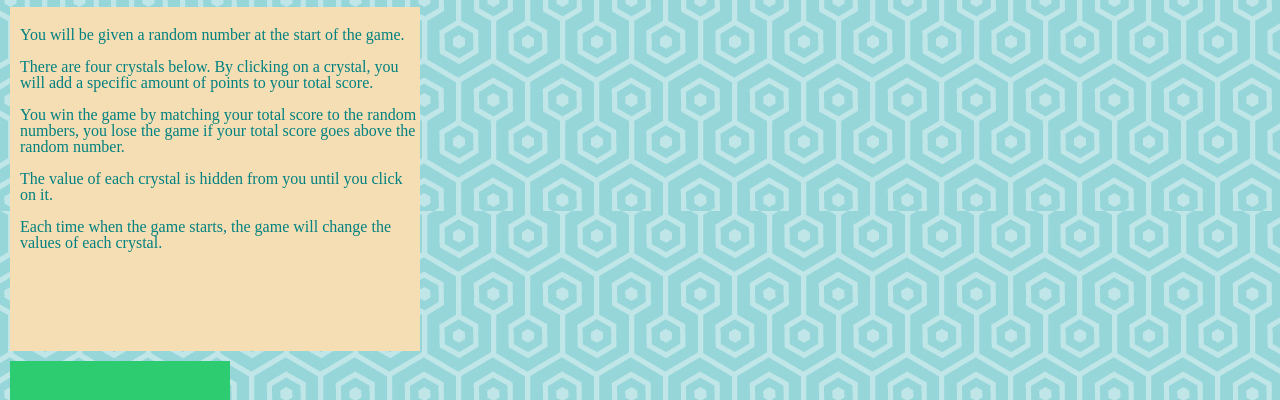
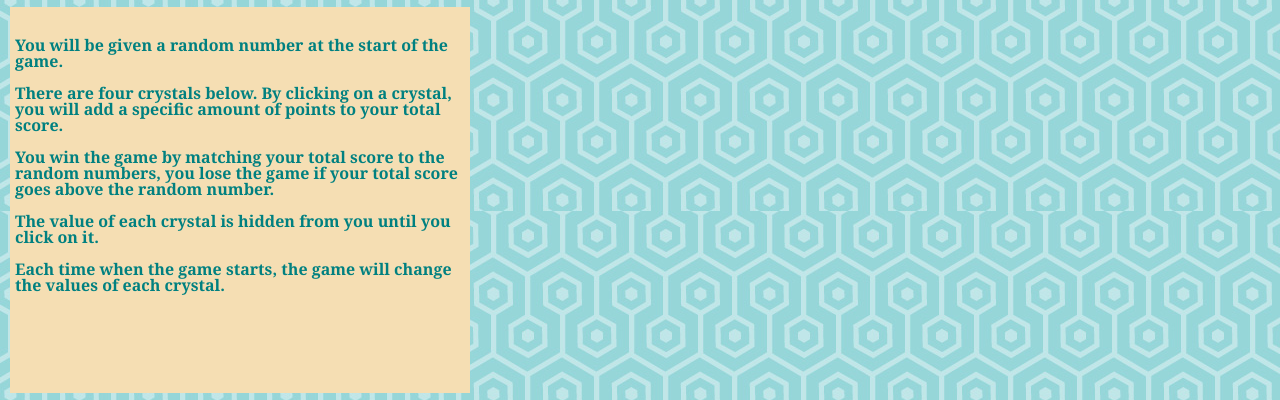
Before and after one commit to dt1993/Crystal-Collector, a plain HTML site: page index.html in a window 1280 px wide. Shown: the part 83-483 px from the top of the page. Drawn offline with nearby package versions, Linux system fonts and the light colour scheme.

Commit message:
update css

```diff
--- a/assets/css/style.css
+++ b/assets/css/style.css
@@ -17,12 +17,16 @@ body{
 
 .instructions{
     background-color: wheat;
+    font-family: Georgia, 'Times New Roman', Times, serif;
+    font-weight: bold;
     color: teal;
     margin-left: 10px;
-    width: 400px;
-    padding-top: 20px;
+    width: 450px;
+    padding-top: 30px;
     padding-bottom: 100px;
-    padding-left: 10px;
+    padding-left: 5px;
+    padding-right: 5px;
+
 }
 
 .numberToMatch{
@@ -40,6 +44,7 @@ body{
 .winsAndLosses {
     background-color: #48dbfb;
     color: indigo;
+    font-size: 25px;
     margin: 10px;
     padding: 50px;
     width: 120px;
```
